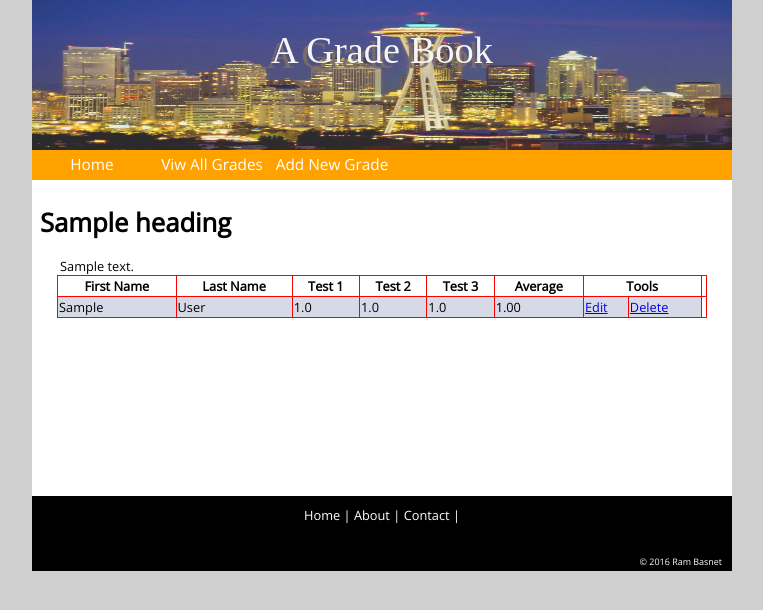
After one commit to rambasnet/gradebook, a Django app: template grades/templates/grades/grades.html in a window 1280 px wide. The commit adds this page. Shown: the top 610 px of the page, without its empty margins (258-1021 px from the left). Run offline with Django 3.2, Linux system fonts and the light colour scheme; tables that the repository leaves empty hold one stand-in row (values such as "Sample post"); the template is opened without the code that fills it: values that come from a table or form of the project are taken from there, most other values are stand-ins (such as "Sample title", 1, 10 or a date in 2020); some libraries are stand-ins or nearby versions; some web fonts are replaced.

Commit message:
Added some new views, template and url

```diff
--- a/gradebook/settings.py
+++ b/gradebook/settings.py
@@ -37,6 +37,7 @@ INSTALLED_APPS = [
     'django.contrib.sessions',
     'django.contrib.messages',
     'django.contrib.staticfiles',
+    'django.contrib.humanize',
     'grades',
 ]
 
--- a/grades/templates/grades/edit_grade.html
+++ b/grades/templates/grades/edit_grade.html
@@ -24,14 +24,14 @@
         <div id="main" style="height:300px;">
             <h1>{{ heading }}</h1>
             <p> {{ content }} </p>
-            {%  if errors %}
+            {% if errors %}
                 <ul>
                     {% for error in errors %}
                         <li style="color:red;">{{ error }}</li>
                     {% endfor %}
                 </ul>
             {% endif %}
-            <form role="form" action="{% url 'grade' student.id %}" method="post">
+            <form role="form" action="{% url 'grade' student.id %}" method="post" novalidate>
                 {% csrf_token %}
                 <label>First Name: *</label>
                 <input id="first_name" type="text" name="first_name" value="{{ student.first_name }}" ><br />
--- /dev/null
+++ b/grades/templates/grades/grades.html
@@ -0,0 +1,82 @@
+{% load staticfiles %}
+{% load humanize %}
+
+<!DOCTYPE html>
+    <html lang="en">
+    <head>
+        <meta charset="UTF-8">
+        <meta http-equiv="X-UA-Compatible" content="IE=edge" />
+        <meta name="viewport" content="width=device-width, initial-scale=1" />
+        <title>Grade Book</title>
+        <!-- bootstrap
+        <link rel="stylesheet" href="https://maxcdn.bootstrapcdn.com/bootstrap/3.3.6/css/bootstrap.min.css"
+              integrity="sha384-1q8mTJOASx8j1Au+a5WDVnPi2lkFfwwEAa8hDDdjZlpLegxhjVME1fgjWPGmkzs7"
+              crossorigin="anonymous">
+        -->
+        <!--<link rel="stylesheet" href="/static/grades/css/style.css" /> -->
+        <link href="{% static 'grades/css/style.css' %}" rel="stylesheet" />
+    </head>
+    <body>
+        <header>
+            A Grade Book
+        </header>
+        <nav>
+            <ul>
+                <li><a href="/index/">Home</a></li>
+                <li><a href="/grades/">Viw All Grades</a></li>
+                <li><a href="/addgrade/">Add New Grade</a></li>
+            </ul>
+        </nav>
+        <div id="main" style="height:300px;">
+            <h1>{{ heading }}</h1>
+            {% if content %}
+                <p> {{ content }} </p>
+            {% endif %}
+            {% if students_list %}
+                <table style="width:95%">
+                <tr>
+                <th>First Name</th>
+                <th>Last Name</th>
+                <th>Test 1</th>
+                <th>Test 2</th>
+                <th>Test 3</th>
+                <th>Average </th>
+                <th colspan="2">Tools<th>
+                </tr>
+                {% for student in students_list %}
+                    <tr>
+                    <td>{{ student.first_name  }}</td>
+                    <td>{{ student.last_name }}</td>
+                    <td>{{ student.test1 }}</td>
+                    <td>{{ student.test2 }}</td>
+                    <td>{{ student.test3 }}</td>
+                    <td>{{ student.avg|floatformat:2 }}</td>
+                    <td><a href="{% url 'grade' student.id %}">Edit</a></td>
+                    <td><a href="{% url 'delete' student.id %}">Delete</a></td>
+                    </tr>
+                {% endfor %}
+                </table>
+            {% else %}
+                <p><strong>No student grades are available.</strong></p>
+            {% endif %}
+        </div>
+       	<footer>
+			<a href="/index/">Home</a> | <a href="/about/">About</a> | <a href="/contact/">Contact </a>|
+			<div id="copy">
+			&copy; 2016 Ram Basnet
+			</div>
+		</footer>
+        {% block javascript %}
+        <script src="https://ajax.googleapis.com/ajax/libs/jquery/1.11.3/jquery.min.js"></script>
+        <script src="https://maxcdn.bootstrapcdn.com/bootstrap/3.3.6/js/bootstrap.min.js"
+                integrity="sha384-0mSbJDEHialfmuBBQP6A4Qrprq5OVfW37PRR3j5ELqxss1yVqOtnepnHVP9aJ7xS"
+                crossorigin="anonymous"></script>
+        <script>
+        $(document).ready(function(){
+            $('[data-toggle="tooltip"]').tooltip();
+        });
+        </script>
+
+        {% endblock javascript %}
+    </body>
+    </html>
--- a/grades/urls.py
+++ b/grades/urls.py
@@ -9,6 +9,8 @@ urlpatterns = [
     url(r'^about/$', views.about, name='about'),
     url(r'^grade/([0-9]*)', views.saveGrade, name='grade'),
     url(r'^grades/$', views.showGrades, name='grades'),
+    #url(r'^grades/$', views.showGradesUsingTemplate, name='grades'),
     url(r'^students/$', views.allGrades, name='allGrades'),
-    url(r'delete/(?P<student_id>[0-9]+)/$', views.deleteGrade, name='delete'),
+    url(r'^delete/(?P<student_id>[0-9]+)/$', views.deleteGrade, name='delete'),
+    url(r'^addgrade/$', views.saveGrade, name='addGrade'),
 ]
```
Also changed, not shown: grades/views.py (+17 -4 lines).
